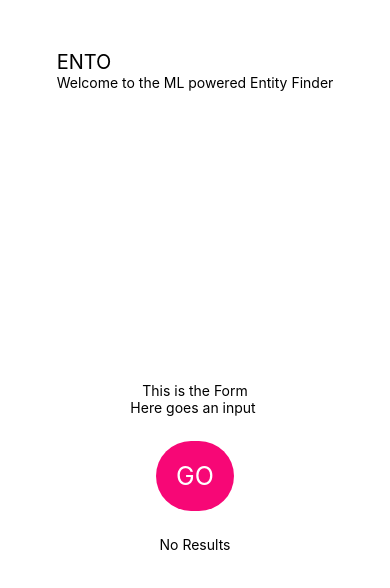
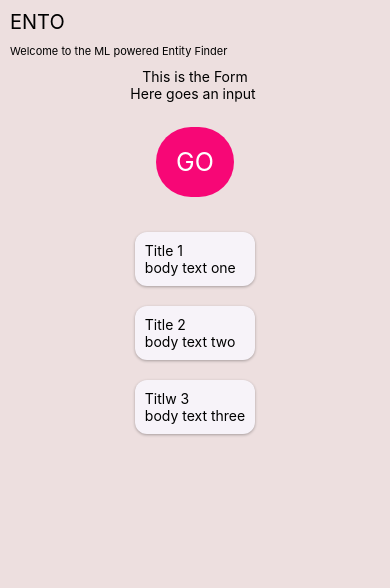
Before and after one commit to kimono76/ento-react-native, a React Native app in the folder ento-expo/: screen / in a window 390 px wide. Shown: the top 588 px of the page. Built offline with nearby package versions, Linux system fonts and the light colour scheme.

Commit message:
feat: add style to list elements for showing elements as cards

```diff
--- a/ento-expo/App.js
+++ b/ento-expo/App.js
@@ -2,6 +2,7 @@ import { StatusBar } from 'expo-status-bar';
 import { StyleSheet, View } from 'react-native';
 import MainForm from './components/MainForm'
 import Heading from "./components/Heading";
+import Constants from 'expo-constants'
 
 // for installing React Native Paper
 
@@ -20,8 +21,10 @@ export default function App() {
 const styles = StyleSheet.create({
   container: {
     flex: 1,
-    backgroundColor: '#fff',
-    alignItems: 'center',
-    paddingTop: 50,
+    paddingTop: Constants.statusBarHeight,
+    backgroundColor: '#eddfdf',
+    // backgroundColor: '#fff',
+    // alignItems: 'center',
+    // paddingTop: 50,
   },
 });
--- a/ento-expo/components/Heading.js
+++ b/ento-expo/components/Heading.js
@@ -4,21 +4,25 @@ import { View, Text, StyleSheet } from 'react-native'
 const Heading= (props)=> {
   return (
     <View>
-        <Text
-            style={styles.titleText}
-        >
+        <Text style={styles.titleText}>
             {props.appName}
         </Text>
-      <Text>Welcome to the ML powered Entity Finder</Text>
+      <Text style={styles.subText}>Welcome to the ML powered Entity Finder</Text>
     </View>
   )
 }
 
 const styles = StyleSheet.create({
     titleText: {
+      padding:10,
       fontSize:20,
       fontStyle:'bold',
-  }
+    },
+    subText:{
+      fontSize:11,
+      paddingLeft:10,
+      marginBottom:10,
+    }
 });
 
 export default Heading
--- a/ento-expo/components/MainForm.js
+++ b/ento-expo/components/MainForm.js
@@ -1,13 +1,28 @@
 import React, {useState} from 'react'
-import { View,Text,StyleSheet, TouchableOpacity } from 'react-native'
+import { View,Text,StyleSheet, TouchableOpacity, FlatList } from 'react-native'
+import { Card } from 'react-native-paper'
 
 let resultText = ``
 
 const MainForm = ()=> {
+  const mockListData = [
+    {id:1, title:`Title 1`, body:`body text one`},
+    {id:2, title:`Title 2`, body:`body text two`},
+    {id:3, title:`Titlw 3`, body:`body text three`}
+  ]
 
+  const renderListData = item =>{
+    return (
+      <Card style={styles.card}>
+        <Text>{item.title}</Text>
+        <Text>{item.body}</Text>
+      </Card>
+    )
+  }
 
   const getResultStack = ()=>{
     resultText += `\n This is one row of the result text \n`
+    console.log(` ---- \n text from getResultStack function \n `)
     return resultText
   }
 
@@ -19,7 +34,11 @@ const MainForm = ()=> {
         <Text>Here goes an input </Text>
         <TouchableOpacity
           style={styles.button}
-          onPress={()=>{setMlResults(getResultStack())}}
+          onPress={()=>{
+            setMlResults(getResultStack())
+
+            }
+          }
         >
           <Text
             style={styles.buttonText}
@@ -27,7 +46,17 @@ const MainForm = ()=> {
             GO
           </Text>
         </TouchableOpacity>
-        <Text>{mlResults}</Text>
+        {/* <Text>{mlResults}</Text> */}
+
+        <FlatList
+          data={mockListData}
+          renderItem={({item}) => {
+            //console.log(item)
+            return renderListData(item)
+            }
+          }
+          keyExtractor={item=>`${item.id}`}
+        />
     </View>
   )
 }
@@ -47,6 +76,10 @@ const styles = StyleSheet.create({
   buttonText: {
       color: "white",
       fontSize:25,
+  },
+  card:{
+    margin:10,
+    padding:10,
   }
 });
 
```
